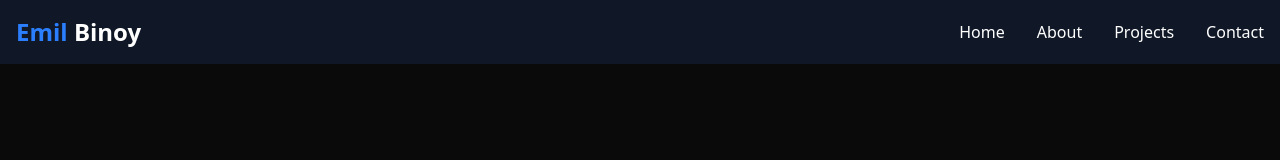
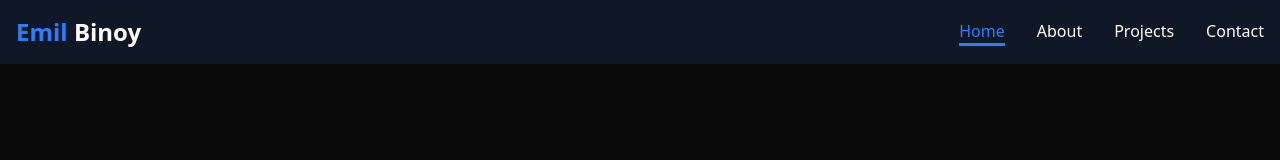
Before and after one commit to Emil-Binoy/Portfolio-using-React, a React (Vite) app: page / in a window 1280 px wide. Shown: the top 160 px of the page. Built offline with nearby package versions, Linux system fonts and the light colour scheme.

Commit message:
added navigation scroll

```diff
--- a/package.json
+++ b/package.json
@@ -13,12 +13,14 @@
     "deploy": "gh-pages -d dist"
   },
   "dependencies": {
+    "@babel/runtime": "^7.28.2",
     "@tailwindcss/vite": "^4.1.7",
     "aos": "^2.3.4",
     "emailjs-com": "^3.2.0",
     "react": "^19.1.0",
     "react-dom": "^19.1.0",
     "react-icons": "^5.5.0",
+    "react-scrollspy": "^3.4.3",
     "tailwindcss": "^4.1.7"
   },
   "devDependencies": {
--- a/src/components/Navbar.jsx
+++ b/src/components/Navbar.jsx
@@ -1,19 +1,23 @@
 import { useState } from "react";
+import Scrollspy from "react-scrollspy";
 
 export const Navbar = () => {
   const [isOpen, setIsOpen] = useState(false);
 
-  const toggleMenu = () =>{
+  const toggleMenu = () => {
     setIsOpen(!isOpen);
-  }
+  };
 
   return (
     <nav className="z-50 fixed w-full top-0 left-0 bg-gray-900 border-gray-800">
       <div className="max-w-screen-xl flex flex-wrap items-center justify-between mx-auto p-4">
-        <a href="#home" className="self-center text-2xl font-semibold whitespace-nowrap text-blue-500">
-          Emil
-          <span className="text-white"> Binoy</span>
+        <a
+          href="#home"
+          className="self-center text-2xl font-semibold whitespace-nowrap text-blue-500"
+        >
+          Emil <span className="text-white">Binoy</span>
         </a>
+
         <button
           onClick={toggleMenu}
           type="button"
@@ -36,29 +40,49 @@ export const Navbar = () => {
             />
           </svg>
         </button>
-        <div className={`${isOpen ? 'block' : 'hidden'} w-full md:block md:w-auto`}>
-          <ul className="font-medium flex flex-col p-4 md:p-0 mt-4 border border-gray-800 rounded-lg bg-gray-900 md:flex-row md:space-x-8 rtl:space-x-reverse md:mt-0 md:border-0 md:bg-gray-900">
+
+        <div className={`${isOpen ? "block" : "hidden"} w-full md:block md:w-auto`}>
+
+            <Scrollspy
+              items={["home", "about", "projects", "contact"]}
+              currentClassName="text-blue-500 border-b-3 border-blue-500 "
+              className="font-medium text-white flex flex-col p-4 md:p-0 mt-4 border border-gray-800 rounded-lg bg-gray-900 md:flex-row md:space-x-8 md:mt-0 md:border-0 md:bg-gray-900"
+              offset={-100}
+            >
               <li>
-              <a href="#home" className="block py-2 px-3 text-white rounded hover:bg-gray-700 md:hover:bg-transparent md:p-0 md:hover:text-blue-500">
+                <a
+                  href="#home"
+                  className="block py-2 px-3 hover:bg-gray-700 md:hover:bg-transparent md:p-0 hover:text-blue-500 hover:border-b-3"
+                >
                   Home
                 </a>
               </li>
               <li>
-              <a href="#about" className="block py-2 px-3 text-white rounded hover:bg-gray-700 md:hover:bg-transparent md:p-0 md:hover:text-blue-500">
+                <a
+                  href="#about"
+                  className="block py-2 px-3  hover:bg-gray-700 md:hover:bg-transparent md:p-0 hover:text-blue-500 hover:border-b-3"
+                >
                   About
                 </a>
               </li>
               <li>
-              <a href="#projects" className="block py-2 px-3 text-white rounded hover:bg-gray-700 md:hover:bg-transparent md:p-0 md:hover:text-blue-500">
+                <a
+                  href="#projects"
+                  className="block py-2 px-3  hover:bg-gray-700 md:hover:bg-transparent md:p-0 hover:text-blue-500 hover:border-b-3"
+                >
                   Projects
                 </a>
               </li>
               <li>
-              <a href="#contact" className="block py-2 px-3 text-white rounded hover:bg-gray-700 md:hover:bg-transparent md:p-0 md:hover:text-blue-500">
+                <a
+                  href="#contact"
+                  className="block py-2 px-3  hover:bg-gray-700 md:hover:bg-transparent md:p-0 hover:text-blue-500 hover:border-b-3"
+                >
                   Contact
                 </a>
               </li>
-          </ul>
+            </Scrollspy>
+
         </div>
       </div>
     </nav>
```
Also changed, not shown: 1 other file (tests, documents, lock files or other folders). Lines whose indentation alone changed are shown as unchanged.
